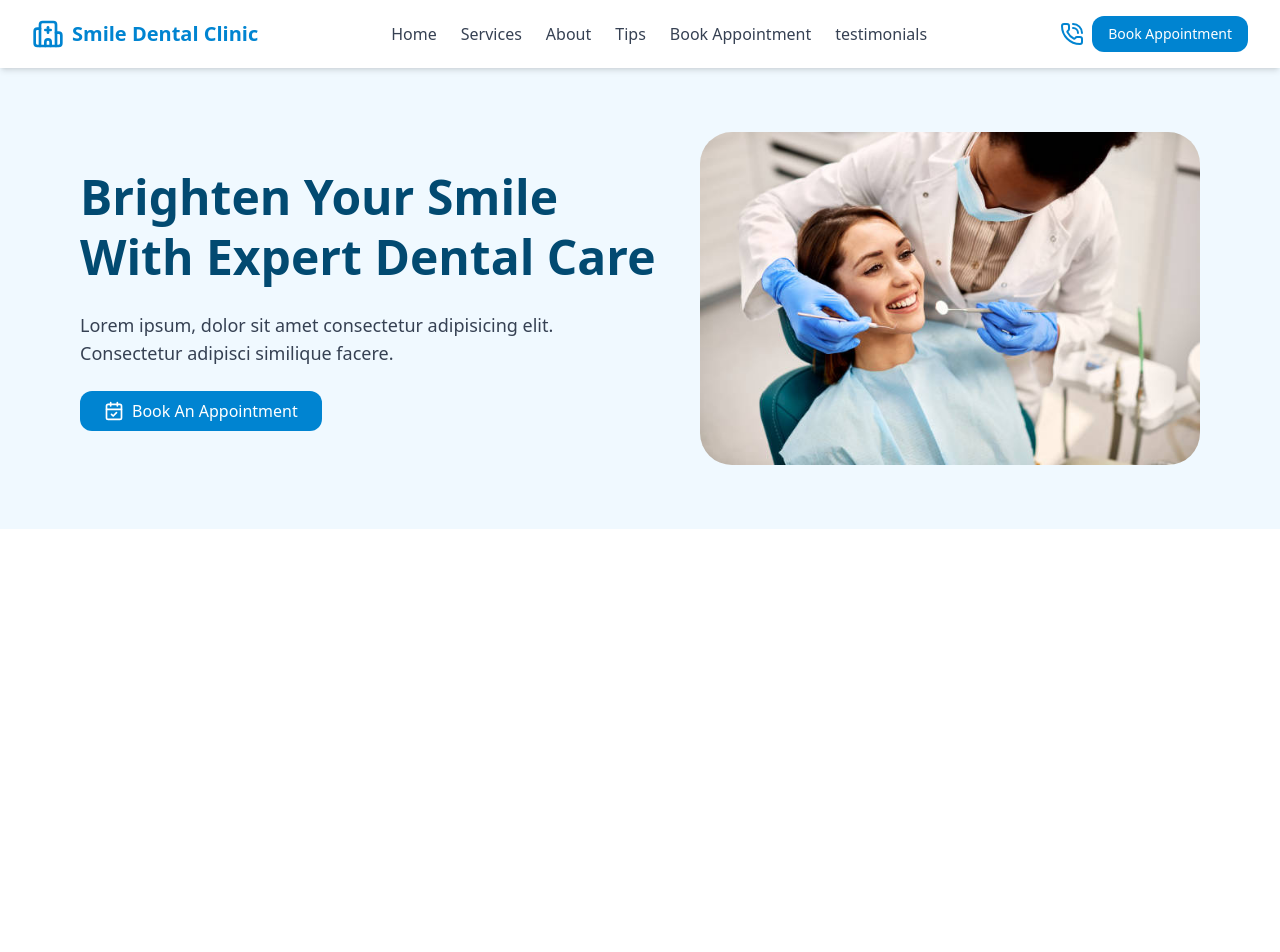
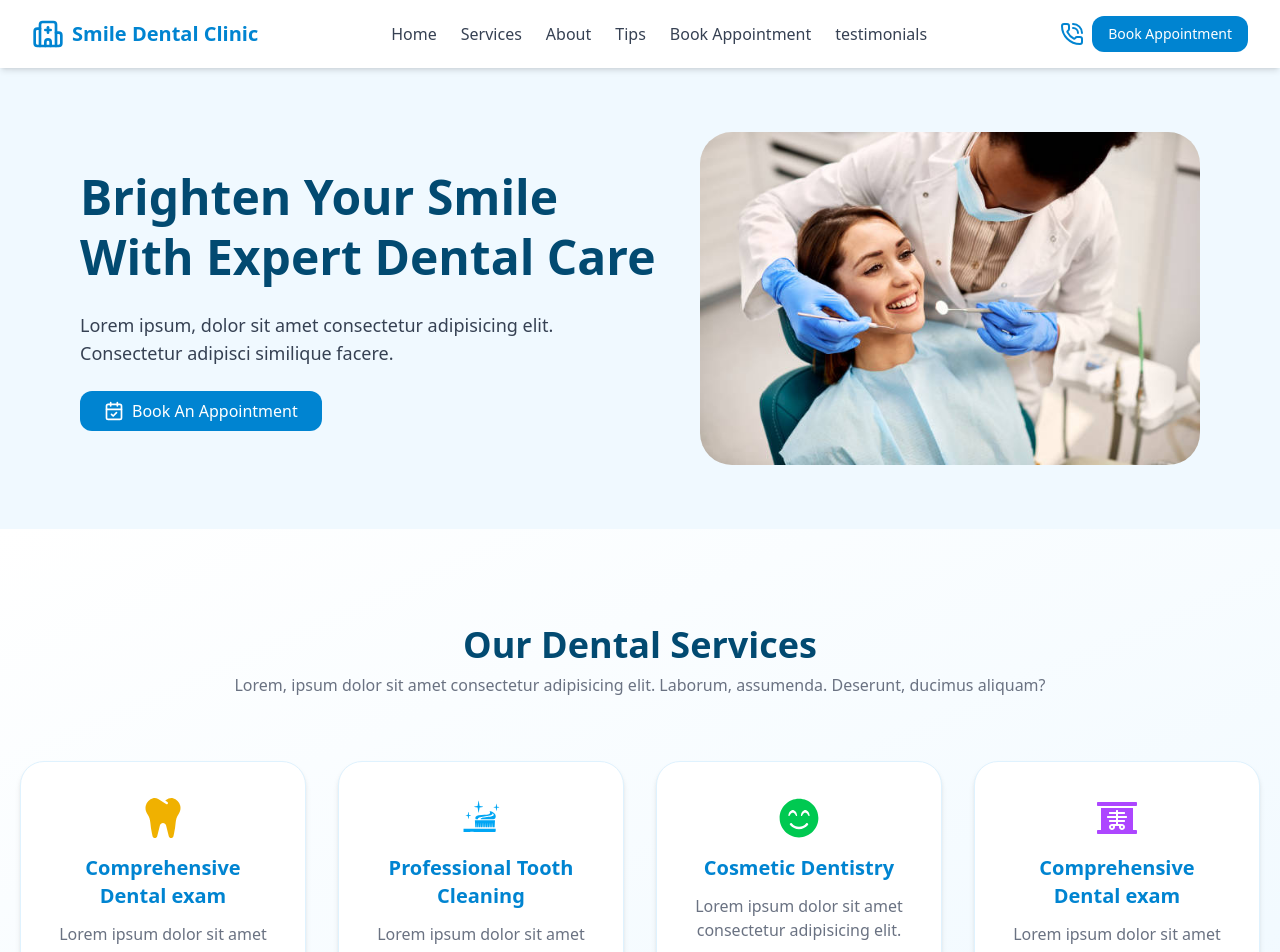
Before and after one commit to GodwinNgbede/dental, a React (Vite) app: page / in a window 1280 px wide. Shown: the top 952 px of the page. Before the commit the page ends 800 px from the top, so only its background shows below. Built offline with nearby package versions, Linux system fonts and the light colour scheme.

Commit message:
completed the services section

```diff
--- a/package.json
+++ b/package.json
@@ -11,9 +11,11 @@
   },
   "dependencies": {
     "@tailwindcss/vite": "^4.1.17",
+    "framer-motion": "^12.23.24",
     "lucide-react": "^0.553.0",
     "react": "^19.2.0",
     "react-dom": "^19.2.0",
+    "react-icons": "^5.5.0",
     "tailwindcss": "^4.1.17"
   },
   "devDependencies": {
--- a/src/App.jsx
+++ b/src/App.jsx
@@ -1,12 +1,14 @@
 import React from "react";
 import Header from "./components/Header";
 import Hero from "./components/Hero";
+import Services from "./components/Services";
 
 const App = () => {
   return (
     <div>
       <Header />
       <Hero />
+      <Services />
     </div>
   );
 };
--- a/src/components/Hero.jsx
+++ b/src/components/Hero.jsx
@@ -4,7 +4,7 @@ import hero from "../assets/hero.jpg";
 
 const Hero = () => {
   return (
-    <section className="scroll-m-20 py-16 bg-sky-50">
+    <section id="home" className="scroll-m-20 py-16 bg-sky-50">
       <div className="container mx-auto px-20 flex flex-col-reverse lg:flex-row items-center justify-between gap-10">
         <div className="max-w-xl text-center space-y-6 lg:text-left ">
           <h1 className="text-xl sm:text-4xl lg:text-5xl  font-bold text-sky-900 leading-tight ">
--- /dev/null
+++ b/src/components/Services.jsx
@@ -0,0 +1,67 @@
+import { FaTooth, FaSmileBeam, FaXRay } from "react-icons/fa";
+import { GiToothbrush } from "react-icons/gi";
+import { motion } from "framer-motion";
+
+const services = [
+  {
+    icon: <FaTooth className="w-10 h-10 text-yellow-500" />,
+    title: "Comprehensive Dental exam",
+    desc: "Lorem ipsum dolor sit amet consectetur adipisicing elit.",
+  },
+  {
+    icon: <GiToothbrush className="w-10 h-10 text-sky-500" />,
+    title: "Professional Tooth Cleaning",
+    desc: "Lorem ipsum dolor sit amet consectetur adipisicing elit.",
+  },
+  {
+    icon: <FaSmileBeam className="w-10 h-10 text-green-500" />,
+    title: "Cosmetic Dentistry",
+    desc: "Lorem ipsum dolor sit amet consectetur adipisicing elit.",
+  },
+  {
+    icon: <FaXRay className="w-10 h-10 text-purple-500" />,
+    title: "Comprehensive Dental exam",
+    desc: "Lorem ipsum dolor sit amet consectetur adipisicing elit.",
+  },
+];
+
+const Services = () => {
+  return (
+    <section
+      id="services"
+      className="scroll-mt-20 py-24 bg-gradient-to-br from white to-sky-50"
+    >
+      <div className="container mx-auto px-5">
+        <div className="flex flex-col justify-center text-center mb-16">
+          <h2 className="text-sky-900 font-bold text-4xl mb-2">
+            Our Dental Services
+          </h2>
+          <p className="text-gray-500">
+            Lorem, ipsum dolor sit amet consectetur adipisicing elit. Laborum,
+            assumenda. Deserunt, ducimus aliquam?
+          </p>
+        </div>
+        <div className="grid sm:grid-cols-2 lg:grid-cols-4 gap-8">
+          {services.map((service, index) => (
+            <motion.div
+              key={index}
+              className="p-9 shadow-md bg-white rounded-3xl text-center border border-sky-100 hover:border-sky-400 hover:shadow-lg transition-all cursor-pointer"
+              whileHover={{ scale: 1.05 }}
+              transition={{ type: "spring", stiffness: 300 }}
+            >
+              <div className="flex justify-center items-center mb-4">
+                {service.icon}
+              </div>
+              <h3 className="text-sky-600 text-xl font-bold text-center mb-3">
+                {service.title}
+              </h3>
+              <p className="text-gray-500 text-center">{service.desc}</p>
+            </motion.div>
+          ))}
+        </div>
+      </div>
+    </section>
+  );
+};
+
+export default Services;
```
Also changed, not shown: 1 other file (tests, documents, lock files or other folders).
